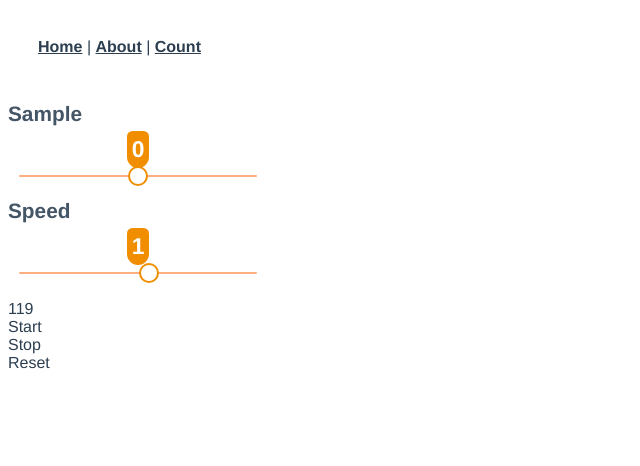
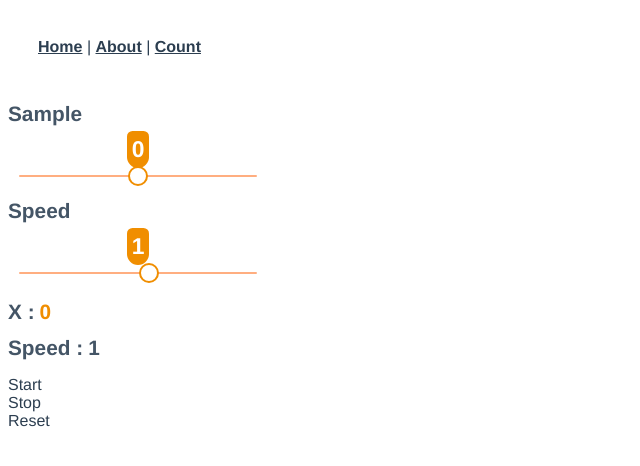
Before and after one commit to Saknowman/math_visual_site, a Vue app in the folder math_view_dev/: page /view in a window 1280 px wide. Shown: the top 466 px of the page, without its empty margins (0-640 px from the left). Built offline with nearby package versions, Linux system fonts and the light colour scheme.

Commit message:
Add current value viewer section.

```diff
--- /dev/null
+++ b/math_view_dev/src/components/atoms/texts/BaseConstantText.vue
@@ -0,0 +1,17 @@
+<template>
+    <span class="constant-text">
+        <slot></slot>
+    </span>
+</template>
+
+<script>
+    export default {
+        name: "BaseConstantText"
+    }
+</script>
+
+<style lang="scss" scoped>
+    .constant-text {
+        color: $theme-color-text-secondary;
+    }
+</style>
--- /dev/null
+++ b/math_view_dev/src/components/atoms/texts/BaseVariableText.vue
@@ -0,0 +1,17 @@
+<template>
+    <span class="variable-text">
+        <slot></slot>
+    </span>
+</template>
+
+<script>
+    export default {
+        name: "BaseVariableText"
+    }
+</script>
+
+<style lang="scss" scoped>
+    .variable-text {
+        color: $theme-color-main-primary;
+    }
+</style>
--- /dev/null
+++ b/math_view_dev/src/components/molecules/viewer/CurrentValueViewer.vue
@@ -0,0 +1,53 @@
+<template>
+    <base-label class="base-label" :label="label">
+        :
+        <div v-if="is_constant">
+            <base-constant-text class="current-value">
+                <slot></slot>
+            </base-constant-text>
+        </div>
+        <div v-else>
+            <base-variable-text class="current-value">
+                <slot></slot>
+            </base-variable-text>
+        </div>
+
+    </base-label>
+</template>
+
+<script>
+    import BaseLabel from "../../atoms/forms/BaseLabel";
+    import BaseConstantText from "../../atoms/texts/BaseConstantText";
+    import BaseVariableText from "../../atoms/texts/BaseVariableText";
+
+    export default {
+        name: "CurrentValueViewer",
+        components: {
+            'base-label': BaseLabel,
+            'base-constant-text': BaseConstantText,
+            'base-variable-text': BaseVariableText
+        },
+        props: {
+            label: {
+                type: String,
+                default: 'Label'
+            },
+            is_constant: {
+                type: Boolean,
+                default: true
+            }
+        }
+    }
+</script>
+
+<style lang="scss" scoped>
+    .base-label {
+        display: flex;
+        font-size: 1.3em;
+
+        .current-value {
+            padding: $space-medium;
+            font-size: 1.0em;
+        }
+    }
+</style>
--- /dev/null
+++ b/math_view_dev/src/components/molecules/viewer/CurrentValueViewerListSection.vue
@@ -0,0 +1,51 @@
+<template>
+    <ul>
+        <li v-for="(value, index) in values_list" :key="config_list[index].label">
+            <current-value-viewer
+                    :label="config_list[index].label"
+                    :is_constant="config_list[index].is_constant">
+                {{ value }}
+            </current-value-viewer>
+        </li>
+    </ul>
+</template>
+
+<script>
+    import CurrentValueViewer from "./CurrentValueViewer";
+
+    export default {
+        name: "CurrentValueViewerListSection",
+        components: {
+            'current-value-viewer': CurrentValueViewer
+        },
+        props: {
+            values_list: {
+                type: Array,
+                default() {
+                    return []
+                }
+            },
+            config_list: {
+                type: Array,
+                default() {
+                    return []
+                }
+            }
+        },
+    }
+</script>
+
+<style lang="scss" scoped>
+    ul {
+        list-style: none;
+        padding-left: 0;
+
+        li {
+            margin-top: $space-x-large;
+        }
+
+        li:first-child {
+            margin-top: 0;
+        }
+    }
+</style>
--- a/math_view_dev/src/logics/main_categories/runner.js
+++ b/math_view_dev/src/logics/main_categories/runner.js
@@ -1,14 +1,17 @@
 export default {
     frame_per_second: 24,
     interval_id: -1,
-    start(logic, state) {
+    start(logic, state, call_back = () => {
+    }) {
         if (this.interval_id !== -1)
             this.stop();
 
-        this.interval_id = setInterval(() => logic.update(state), 1000 / this.frame_per_second)
+        this.interval_id = setInterval(() => {
+            logic.update(state);
+            call_back(state)
+        }, 1000 / this.frame_per_second)
     },
     stop() {
-        console.log(this.interval_id);
         if (this.interval_id === -1) return;
         clearInterval(this.interval_id)
     },
--- a/math_view_dev/src/views/ViewComponent.vue
+++ b/math_view_dev/src/views/ViewComponent.vue
@@ -2,9 +2,9 @@
     <div style="width: 250px;">
         <range-input-list-section :key="keys['range-input-list-section']"
                                   :config_list="range_input_config_list"></range-input-list-section>
-        <div>
-            {{ $store.state.main_categories.constant_velocity_linear_motion.current_x }}
-        </div>
+        <current-value-viewer-list-section
+                :values_list="current_values_list"
+                :config_list="current_values_config_list"></current-value-viewer-list-section>
         <div @click="start">Start</div>
         <div @click="stop">Stop</div>
         <div @click="reset">Reset</div>
@@ -15,16 +15,19 @@
     import runner from "../logics/main_categories/runner"
     import logic from "../logics/main_categories/constant_velocity_linear_motion"
     import RangeInputListSection from "../components/molecules/forms/RangeInputListSection";
+    import CurrentValueViewerListSection from "../components/molecules/viewer/CurrentValueViewerListSection";
 
     export default {
         name: "ViewComponent",
         components: {
-            'range-input-list-section': RangeInputListSection
+            'range-input-list-section': RangeInputListSection,
+            'current-value-viewer-list-section': CurrentValueViewerListSection,
         },
         data() {
             return {
                 keys: {
-                    'range-input-list-section': 0
+                    'range-input-list-section': Math.random(),
+                    'current-value-viewer-list-section': Math.random()
                 },
                 range_input_config_list: [
                     Object.assign({label: "Sample", min: -20, max: 20, step: 2}, {
@@ -36,15 +39,22 @@
                         value: this.$store.state.main_categories.constant_velocity_linear_motion.speed,
                         change: this.change_speed
                     })
-                ]
+                ],
+                current_values_list: [],
+                current_values_config_list: [
+                    {label: 'X', is_constant: false},
+                    {label: 'Speed', is_constant: true}
+                ],
             }
         },
         mounted() {
-            this.start();
+            this.reset();
         },
         methods: {
             start() {
-                runner.start(logic, this.$store.state.main_categories.constant_velocity_linear_motion)
+                runner.start(logic, this.$store.state.main_categories.constant_velocity_linear_motion, () => {
+                    this.current_values_list.splice(0, 1, this.$store.state.main_categories.constant_velocity_linear_motion.current_x);
+                })
             },
             stop() {
                 runner.stop()
@@ -52,10 +62,15 @@
             reset() {
                 runner.reset(logic, this.$store.state.main_categories.constant_velocity_linear_motion);
                 Object.keys(this.keys).forEach((key) => this.keys[key]++);
-                this.start();
+                this.current_values_list = [
+                    this.$store.state.main_categories.constant_velocity_linear_motion.current_x,
+                    this.$store.state.main_categories.constant_velocity_linear_motion.speed
+                ];
+
             },
             change_speed(value) {
                 this.$store.state.main_categories.constant_velocity_linear_motion.speed = value;
+                this.current_values_list.splice(1, 1, value);
             }
         }
     }
```
